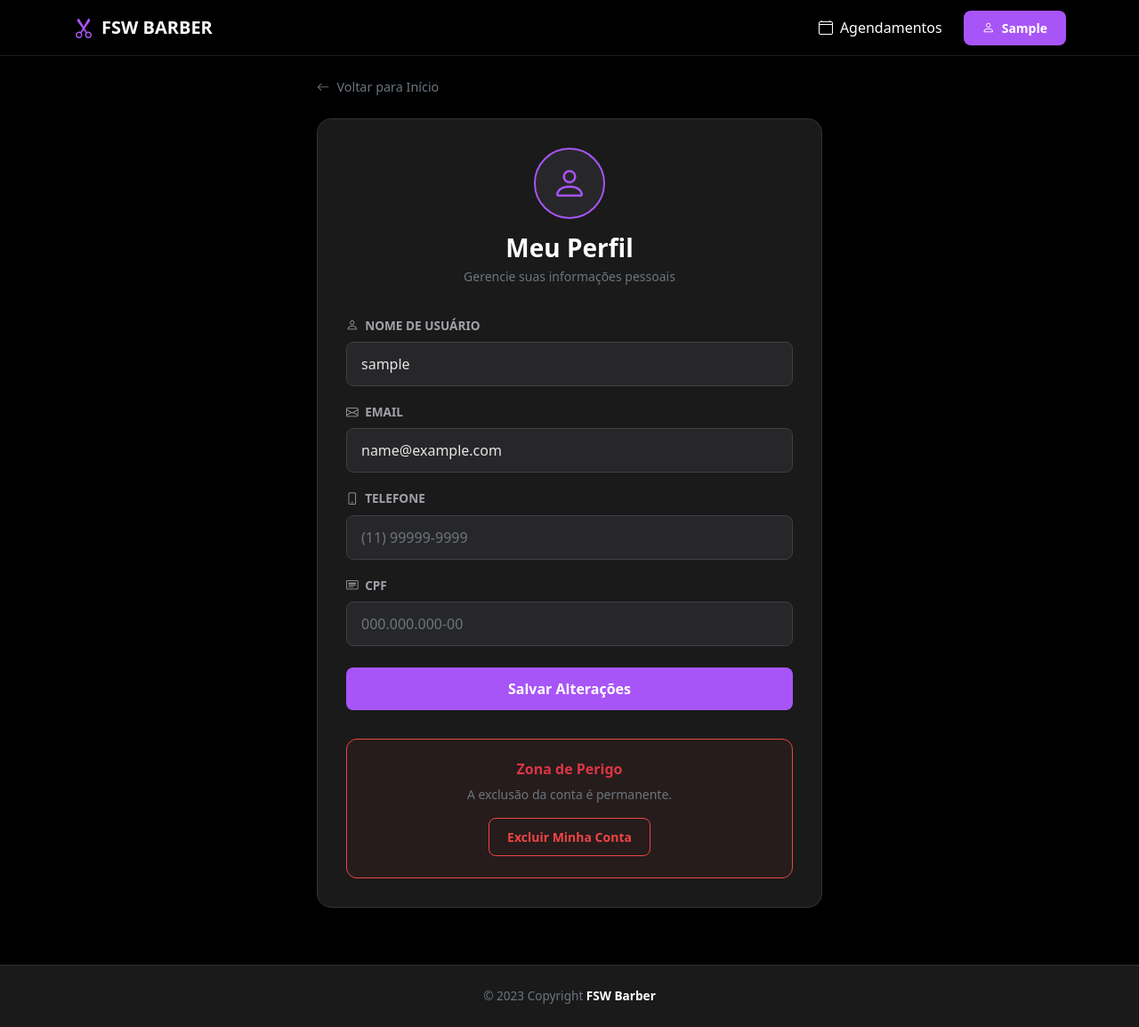
After one commit to hcxavier/barbertop-django, a Django app: page /users/profile/ in a window 1280 px wide. The commit adds this page. Shown: the whole page at 89% size. Run offline with Django 5.2, Linux system fonts and the light colour scheme; the visitor is signed in with stand-in values (Sample User, id 1).

Commit message:
adicionando página de perfil de usuário com formulário de edição e funcionalidade de exclusão de conta

```diff
--- /dev/null
+++ b/static/users/css/profile.css
@@ -0,0 +1,126 @@
+body {
+    background-color: #000000;
+    color: #ffffff;
+}
+
+.profile-container {
+    padding-top: 85px;
+    padding-bottom: 4rem;
+    min-height: 100vh;
+    display: flex;
+    justify-content: center;
+}
+
+.mw-600 {
+    width: 100%;
+    max-width: 600px;
+}
+
+/* --- Card Estilizado --- */
+.card-profile {
+    background-color: #1a1a1a;
+    border: 1px solid #333;
+    border-radius: 16px;
+    padding: 2rem;
+    box-shadow: 0 4px 6px -1px rgba(0, 0, 0, 0.5);
+}
+
+.profile-header {
+    text-align: center;
+    margin-bottom: 2rem;
+}
+
+.avatar-circle {
+    width: 80px;
+    height: 80px;
+    background-color: #27272a;
+    border: 2px solid #a855f7;
+    color: #a855f7;
+    border-radius: 50%;
+    display: inline-flex;
+    align-items: center;
+    justify-content: center;
+    font-size: 2.5rem;
+    margin-bottom: 1rem;
+}
+
+.form-label {
+    color: #a1a1aa;
+    font-size: 0.85rem;
+    font-weight: 600;
+    text-transform: uppercase;
+    margin-bottom: 0.5rem;
+}
+
+.form-control {
+    background-color: #27272a;
+    border: 1px solid #3f3f46;
+    color: #e5e5e5;
+    padding: 12px 16px;
+    border-radius: 8px;
+}
+.form-control:focus {
+    background-color: #27272a;
+    border-color: #a855f7;
+    color: #fff;
+    box-shadow: 0 0 0 4px rgba(168, 85, 247, 0.15);
+}
+
+.btn-purple {
+    background-color: #a855f7;
+    color: white;
+    font-weight: 600;
+    padding: 12px;
+    border-radius: 8px;
+    border: none;
+    transition: background-color 0.2s;
+}
+.btn-purple:hover {
+    background-color: #9333ea;
+    color: white;
+}
+
+.danger-zone {
+    border: 1px solid #ef4444;
+    background-color: rgba(239, 68, 68, 0.05);
+    border-radius: 12px;
+    padding: 1.5rem;
+    margin-top: 2rem;
+    text-align: center;
+}
+
+.btn-danger-outline {
+    color: #ef4444;
+    border: 1px solid #ef4444;
+    background: transparent;
+    font-weight: 600;
+    padding: 10px 20px;
+    border-radius: 8px;
+    transition: all 0.2s;
+}
+.btn-danger-outline:hover {
+    background-color: #ef4444;
+    color: white;
+}
+
+/* Estilo para o Alerta de Sucesso (Ficar Dark também) */
+.alert-success-custom {
+    background-color: rgba(16, 185, 129, 0.1);
+    border: 1px solid rgba(16, 185, 129, 0.2);
+    color: #34d399;
+    border-radius: 12px;
+}
+.btn-close-white {
+    filter: invert(1) grayscale(100%) brightness(200%);
+}
+
+/* Modais */
+.modal-content-dark {
+    background-color: #1a1a1a;
+    border: 1px solid #333;
+    color: #fff;
+}
+.modal-header-dark,
+.modal-footer-dark {
+    border-color: #333;
+}
--- a/templates/includes/navbar.html
+++ b/templates/includes/navbar.html
@@ -43,7 +43,7 @@
                         style="background-color: #1a1a1a; border-color: #333"
                     >
                         <li>
-                            <a class="dropdown-item d-flex align-items-center gap-2" href="#">
+                            <a class="dropdown-item d-flex align-items-center gap-2" href="{% url 'users:profile' %}">
                                 <i class="bi bi-person"></i> Meu Perfil
                             </a>
                         </li>
--- /dev/null
+++ b/templates/pages/users/profile.html
@@ -0,0 +1,148 @@
+{% extends "base.html" %}
+{% load static %}
+
+{% block title %}Meu Perfil - FSW Barber{% endblock %}
+
+{% block extra_head%}
+<link rel="stylesheet" href="{% static 'users/css/profile.css' %}" />
+{% endblock %}
+
+{% block body_class %}{% endblock %}
+{% block content %}
+<div class="profile-container">
+    <div class="mw-600 px-3">
+        {% if messages %} {% for message in messages %}
+        <div
+            class="alert alert-success-custom alert-dismissible fade show d-flex align-items-center gap-2 mb-4"
+            role="alert"
+        >
+            <i class="bi bi-check-circle-fill"></i>
+            <div>{{ message }}</div>
+            <button type="button" class="btn-close btn-close-white" data-bs-dismiss="alert" aria-label="Close"></button>
+        </div>
+        {% endfor %} {% endif %}
+
+        <div class="mb-4">
+            <a
+                href="/"
+                class="text-decoration-none text-muted hover-white d-inline-flex align-items-center gap-2"
+                style="font-size: 0.9rem"
+            >
+                <i class="bi bi-arrow-left"></i> Voltar para Início
+            </a>
+        </div>
+
+        <div class="card-profile">
+            <div class="profile-header">
+                <div class="avatar-circle">
+                    <i class="bi bi-person"></i>
+                </div>
+                <h3 class="fw-bold text-white mb-1">Meu Perfil</h3>
+                <p class="text-muted small">Gerencie suas informações pessoais</p>
+            </div>
+
+            <form method="POST" action="{% url 'users:profile' %}">
+                {% csrf_token %}
+
+                <div class="mb-3">
+                    <label for="{{ form.username.id_for_label }}" class="form-label">
+                        <i class="bi bi-person me-1"></i> Nome de Usuário
+                    </label>
+                    <div class="input-group">{{ form.username }}</div>
+                    {% if form.username.errors %}
+                    <div class="text-danger small mt-1">{{ form.username.errors.0 }}</div>
+                    {% endif %}
+                </div>
+
+                <div class="mb-3">
+                    <label for="{{ form.email.id_for_label }}" class="form-label">
+                        <i class="bi bi-envelope me-1"></i> Email
+                    </label>
+                    {{ form.email }} {% if form.email.errors %}
+                    <div class="text-danger small mt-1">{{ form.email.errors.0 }}</div>
+                    {% endif %}
+                </div>
+
+                <div class="mb-3">
+                    <label for="{{ form.phone.id_for_label }}" class="form-label">
+                        <i class="bi bi-phone me-1"></i> Telefone
+                    </label>
+                    {{ form.phone }} {% if form.phone.errors %}
+                    <div class="text-danger small mt-1">{{ form.phone.errors.0 }}</div>
+                    {% endif %}
+                </div>
+
+                <div class="mb-4">
+                    <label for="{{ form.cpf.id_for_label }}" class="form-label">
+                        <i class="bi bi-card-heading me-1"></i> CPF
+                    </label>
+                    {{ form.cpf }} {% if form.cpf.errors %}
+                    <div class="text-danger small mt-1">{{ form.cpf.errors.0 }}</div>
+                    {% endif %}
+                </div>
+
+                <div class="d-grid gap-2">
+                    <button type="submit" class="btn btn-purple">Salvar Alterações</button>
+                </div>
+            </form>
+
+            <div class="danger-zone">
+                <h6 class="text-danger fw-bold mb-2">Zona de Perigo</h6>
+                <p class="text-muted small mb-3">A exclusão da conta é permanente.</p>
+                <button
+                    type="button"
+                    class="btn btn-danger-outline btn-sm"
+                    data-bs-toggle="modal"
+                    data-bs-target="#deleteAccountModal"
+                >
+                    Excluir Minha Conta
+                </button>
+            </div>
+        </div>
+    </div>
+</div>
+
+<div
+    class="modal fade"
+    id="deleteAccountModal"
+    tabindex="-1"
+    aria-labelledby="deleteAccountModalLabel"
+    aria-hidden="true"
+>
+    <div class="modal-dialog modal-dialog-centered">
+        <div class="modal-content modal-content-dark">
+            <div class="modal-header modal-header-dark">
+                <h5 class="modal-title text-danger fw-bold" id="deleteAccountModalLabel">
+                    <i class="bi bi-exclamation-triangle-fill me-2"></i>Excluir Conta
+                </h5>
+                <button
+                    type="button"
+                    class="btn-close btn-close-white"
+                    data-bs-dismiss="modal"
+                    aria-label="Close"
+                ></button>
+            </div>
+            <div class="modal-body text-center py-4">
+                <p class="mb-1">Tem certeza que deseja excluir sua conta?</p>
+                <small class="text-muted">Todos os seus dados serão perdidos.</small>
+            </div>
+            <div class="modal-footer modal-footer-dark">
+                <button type="button" class="btn btn-secondary" data-bs-dismiss="modal">Cancelar</button>
+                <form action="{% url 'users:delete_account' %}" method="POST">
+                    {% csrf_token %}
+                    <button type="submit" class="btn btn-danger fw-bold">Confirmar Exclusão</button>
+                </form>
+            </div>
+        </div>
+    </div>
+</div>
+
+<script>
+    document.addEventListener("DOMContentLoaded", function () {
+        var inputs = document.querySelectorAll(".card-profile input");
+        inputs.forEach(function (input) {
+            input.classList.add("form-control");
+        });
+    });
+</script>
+{% endblock %}
--- a/users/forms.py
+++ b/users/forms.py
@@ -195,3 +195,36 @@ class CustomLoginForm(AuthenticationForm):
         'placeholder': '******',
         'id': 'password'
     }))
+
+class UserProfileForm(forms.ModelForm):
+    def __init__(self, *args, **kwargs):
+        super().__init__(*args, **kwargs)
+
+        # --- Injeção de Estilos (CSS) ---
+        # Username
+        self.fields['username'].widget.attrs.update({
+            'class': 'form-control form-control-dark',
+            'placeholder': 'Digite seu nome de usuário'
+        })
+
+        # Email
+        self.fields['email'].widget.attrs.update({
+            'class': 'form-control form-control-dark',
+            'placeholder': 'seu@email.com'
+        })
+
+        # Phone
+        self.fields['phone'].widget.attrs.update({
+            'class': 'form-control form-control-dark',
+            'placeholder': '(11) 99999-9999'
+        })
+
+        # cpf
+        self.fields['cpf'].widget.attrs.update({
+            'class': 'form-control form-control-dark',
+            'placeholder': '000.000.000-00'
+        })
+
+    class Meta:
+        model = CustomUser
+        fields = ('username', 'email', 'phone', 'cpf')
--- a/users/urls.py
+++ b/users/urls.py
@@ -12,4 +12,6 @@ urlpatterns = [
     path('register/client', views.registerClient, name='registerClient'),
     path('register/barber', views.registerBarber, name='registerBarber'),
     path('api/register-barbershop/', views.registerBarbershopApi, name='registerBarbershopApi'),
+    path('profile/', views.profile_view, name='profile'),
+    path('profile/delete/', views.delete_account_view, name='delete_account'),
 ]
--- a/users/views.py
+++ b/users/views.py
@@ -1,10 +1,12 @@
 from django.shortcuts import render, redirect
-from .forms import ClientSignUpForm, BarbershopSignUpForm,CustomLoginForm
+from .forms import ClientSignUpForm, BarbershopSignUpForm, CustomLoginForm, UserProfileForm
 from django.contrib.auth import login
 from django.http import JsonResponse
 from django.views.decorators.http import require_POST
 from django.shortcuts import redirect
 from django.contrib.auth import logout
+from django.contrib.auth.decorators import login_required
+from django.contrib import messages
 
 def logout_view(request):
     logout(request)
@@ -64,3 +66,26 @@ def registerBarbershopApi(request):
     else:
         # Retorna os erros de validação (ex: senha fraca, usuário existente)
         return JsonResponse({'message': 'Dados inválidos', 'errors': form.errors}, status=400)
+
+@login_required
+def profile_view(request):
+    if request.method == 'POST':
+        form = UserProfileForm(request.POST, instance=request.user)
+        if form.is_valid():
+            form.save()
+            messages.success(request, 'Perfil atualizado com sucesso!')
+            return redirect('users:profile')
+    else:
+        form = UserProfileForm(instance=request.user)
+
+    return render(request, 'pages/users/profile.html', {'form': form})
+
+@login_required
+def delete_account_view(request):
+    if request.method == 'POST':
+        user = request.user
+        user.delete()
+        logout(request)
+        messages.success(request, 'Sua conta foi excluída com sucesso.')
+        return redirect('home')
+    return redirect('users:profile')
```
Also changed, not shown: templates/pages/bookings/booking_list.html (+8 -3 lines).
